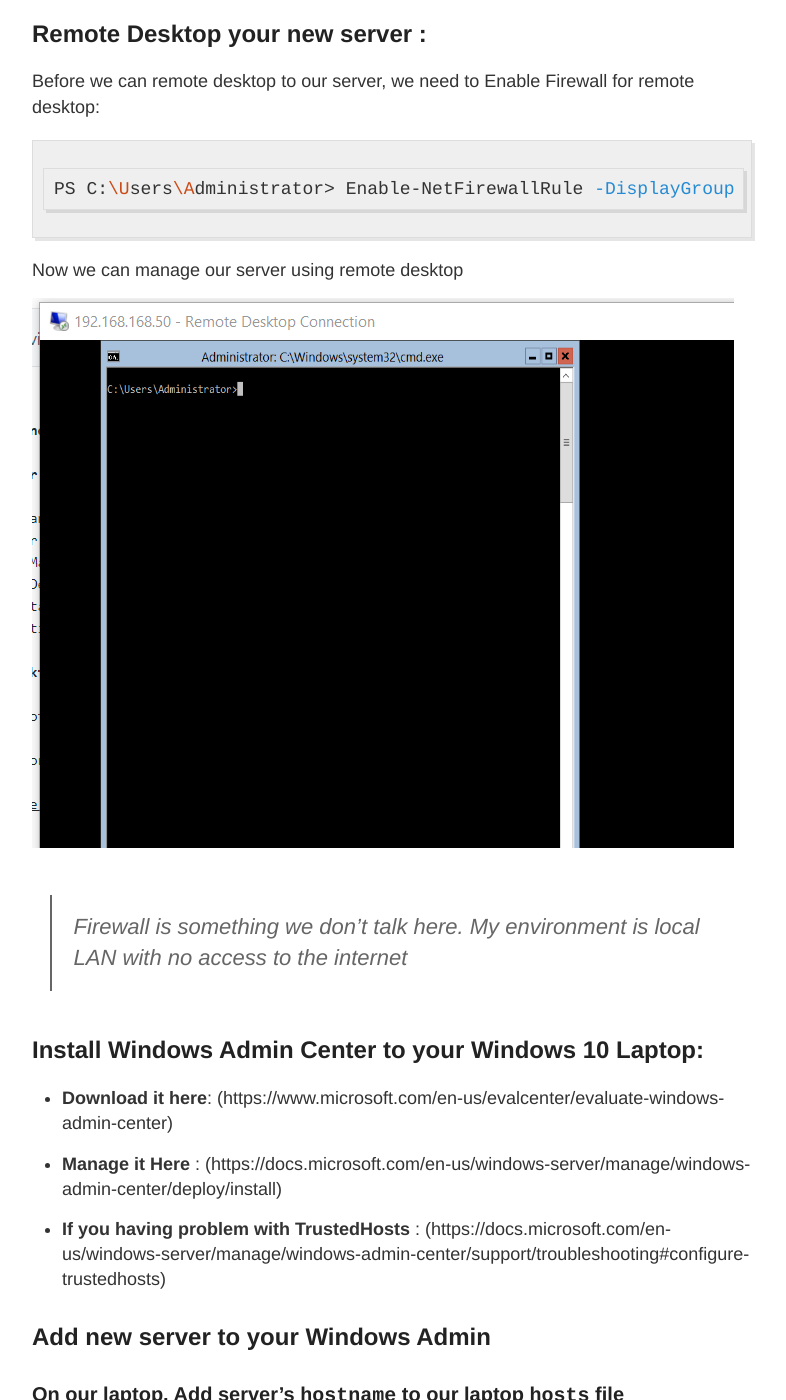
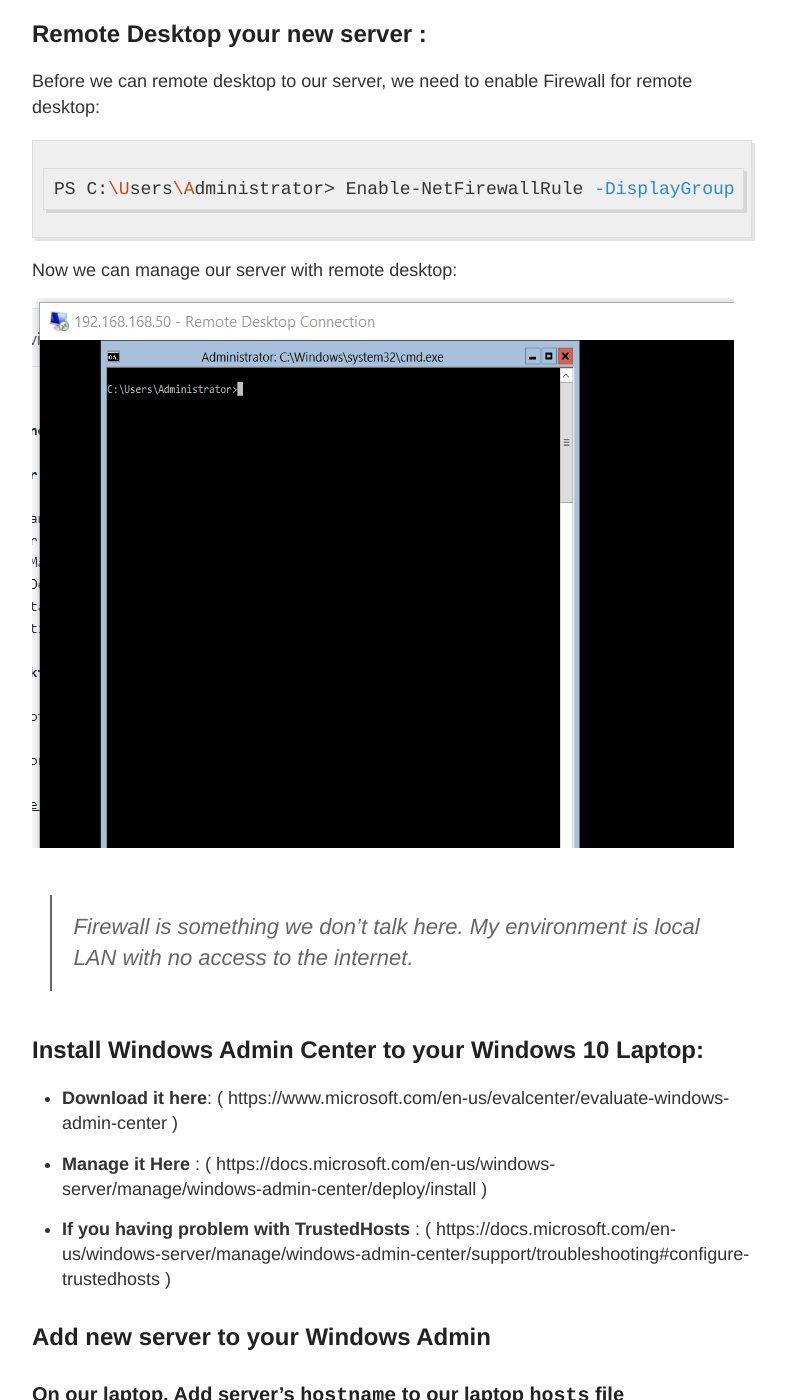
Before and after one commit to rakemiel/windows2000, a Jekyll site: the page built from _posts/2021-1-4-Manage-Windows-2012-Core.md, in a window 1280 px wide and 1400 px high, scrolled down 1390 px. Shown: the whole window, without its empty margins (248-1034 px from the left). Built offline with Jekyll 4.4.1, drawn with Linux system fonts in a browser that asks for light colours; some of the changed text lies outside the part shown.

Commit message:
Update 2021-1-4-Manage-Windows-2012-Core.md

````diff
--- a/_posts/2021-1-4-Manage-Windows-2012-Core.md
+++ b/_posts/2021-1-4-Manage-Windows-2012-Core.md
@@ -5,9 +5,9 @@
 
 I have problems when it comes to manage Windows Server Core / without GUI.
 
-This is my step by step on how to install [Windows Admin Center](https://www.microsoft.com/en-us/windows-server/windows-admin-center) to manage my servers
+This is my step by step on how to install [Windows Admin Center](https://www.microsoft.com/en-us/windows-server/windows-admin-center) to manage my servers.
 
-I am using Windows 2012 Core Server as an example
+I am using Windows 2012 Core Server as an example.
 
 | **Before you start** |  |
 |---|---|
@@ -23,35 +23,35 @@
 ## Change your server's environment
 
 Using `sconfig`, change some parameter here:
-1. Change computer name
-2. Enable Remote Management
-3. Enable Remote Desktop with any client version
-4. Change IP to static
-5. Change date / time
+1. Change computer name.
+2. Enable Remote Management.
+3. Enable Remote Desktop with any client version.
+4. Change IP to static.
+5. Change date / time.
 
 ![sconfig](../images/sconfig.png)
 
 ## Remote Desktop your new server :
 
-Before we can remote desktop to our server, we need to Enable Firewall for remote desktop:
+Before we can remote desktop to our server, we need to enable Firewall for remote desktop:
 
 ```sh
 PS C:\Users\Administrator> Enable-NetFirewallRule -DisplayGroup "Remote Desktop"
 ```
 
-Now we can manage our server using remote desktop
+Now we can manage our server with remote desktop:
 
 ![Remote Desktop](../images/remotedesktop.png)
 
 
-> Firewall is something we don't talk here. My environment is local LAN with no access to the internet
+> Firewall is something we don't talk here. My environment is local LAN with no access to the internet.
 
 ## Install Windows Admin Center to your Windows 10 Laptop:
-- **Download it here**: (https://www.microsoft.com/en-us/evalcenter/evaluate-windows-admin-center)
+- **Download it here**: ( https://www.microsoft.com/en-us/evalcenter/evaluate-windows-admin-center )
 
-- **Manage it Here** : (https://docs.microsoft.com/en-us/windows-server/manage/windows-admin-center/deploy/install)
+- **Manage it Here** : ( https://docs.microsoft.com/en-us/windows-server/manage/windows-admin-center/deploy/install )
 
-- **If you having problem with TrustedHosts** : (https://docs.microsoft.com/en-us/windows-server/manage/windows-admin-center/support/troubleshooting#configure-trustedhosts)
+- **If you having problem with TrustedHosts** : ( https://docs.microsoft.com/en-us/windows-server/manage/windows-admin-center/support/troubleshooting#configure-trustedhosts )
 
 ## Add new server to your Windows Admin
 
@@ -76,9 +76,9 @@
 ```
 
 - **Install WMF version 5.1 or higher** :
-	- Download here : (https://go.microsoft.com/fwlink/?linkid=839516)
-	- Copy your downloaded file to your server
-	- Install it via remote desktop
+	- Download here : ( https://go.microsoft.com/fwlink/?linkid=839516 )
+	- Copy your downloaded file to your server.
+	- Install it via remote desktop.
 
 Now, add your server by their hostname.
 ![Add Server](../images/addserver.png)
@@ -102,6 +102,6 @@
 
 That's it, you may now manage your server anywhere using your browser.
 
-If you have any problems following this article, you may [contact me](../about)
+If you have any problems following this article, you may [contact me](../about) .
 
-This article also appeared in [Medium](https://aanset.medium.com/manage-windows-server-2012-core-with-windows-admin-center-a4cb6179269a)
+This article also appeared in [Medium](https://aanset.medium.com/manage-windows-server-2012-core-with-windows-admin-center-a4cb6179269a) .
````
